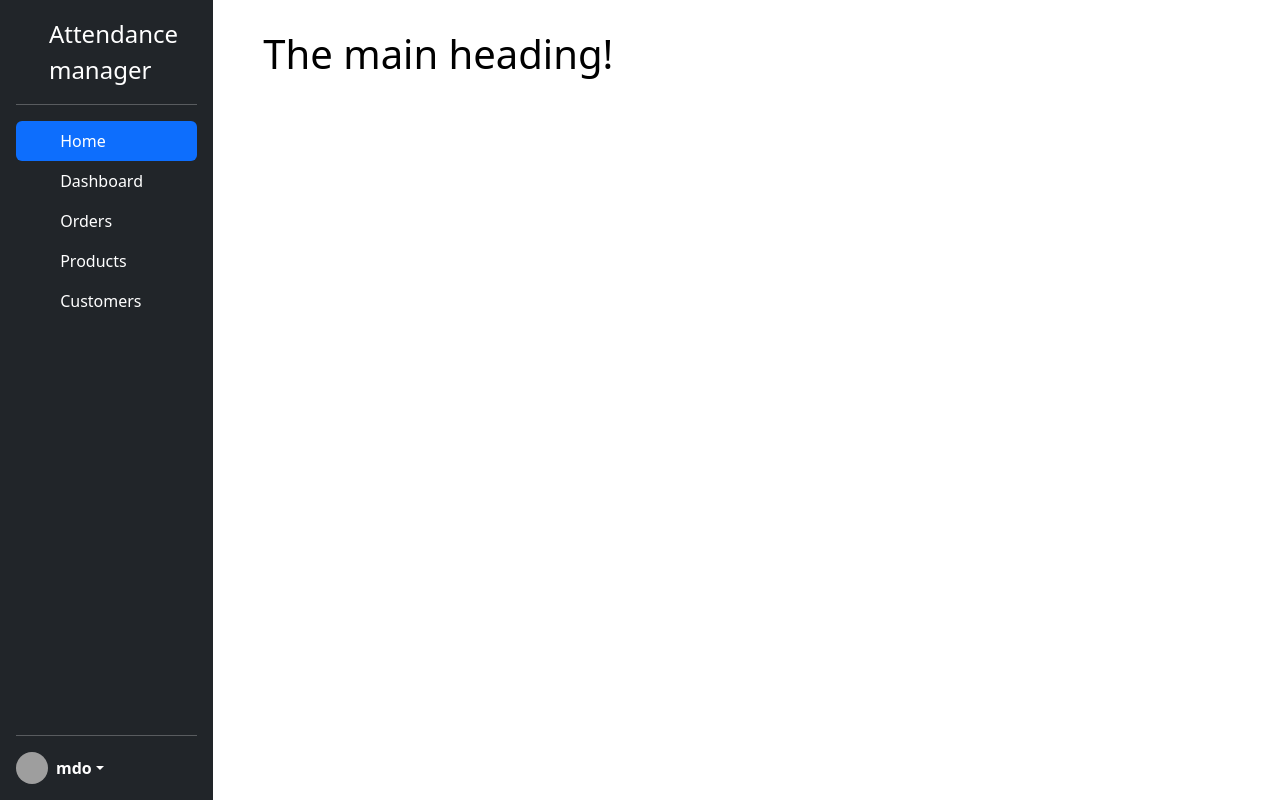
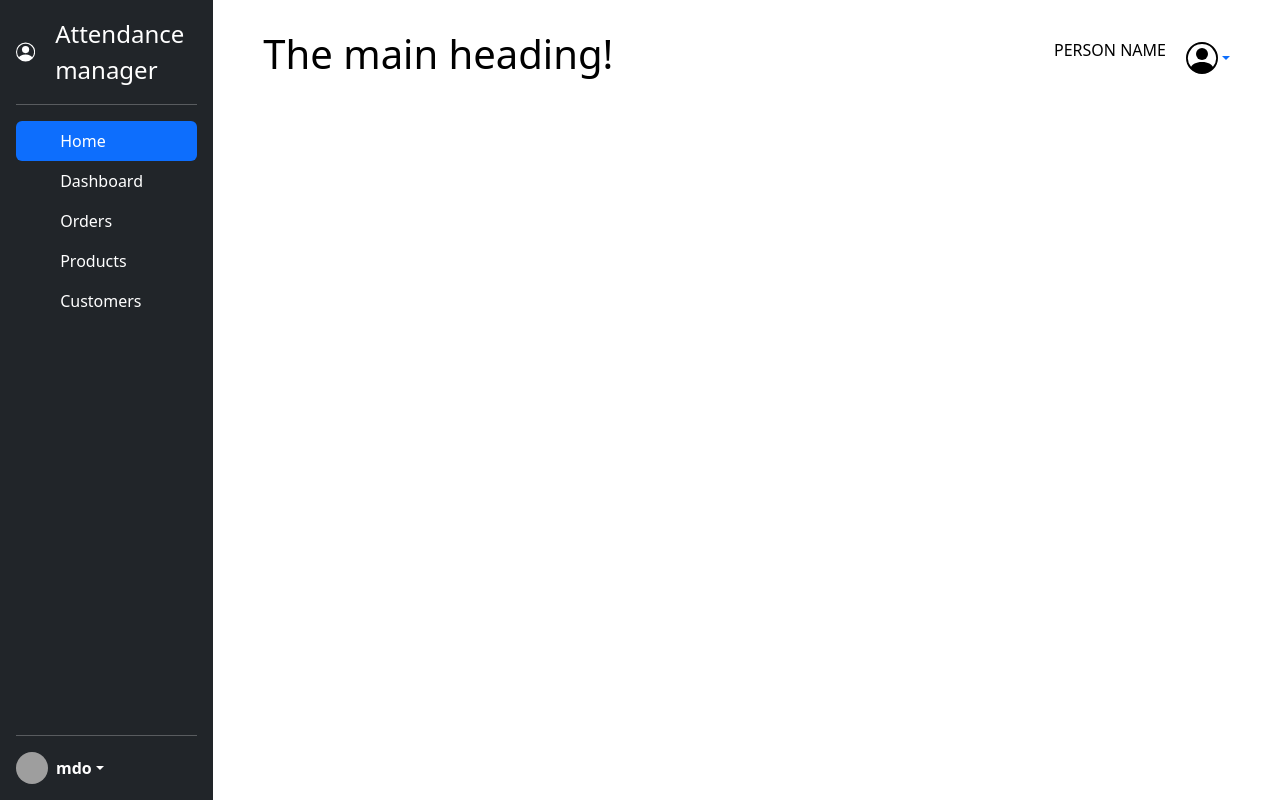
Before and after one commit to e9vkumar/attendance-system, a Django app: page /log/home/ in a window 1280 px wide. Run offline with Django 4.2, Linux system fonts and the light colour scheme; some libraries are stand-ins or nearby versions; grey boxes are pictures that could not be loaded.

Commit message:
new icon-corners

```diff
--- a/attendance_logger/templates/homepage2.html
+++ b/attendance_logger/templates/homepage2.html
@@ -17,11 +17,24 @@
         margin: 30px 50px ;
         color: black;
     }
+    .top-header{
+      display: flex;
+      justify-content: space-between;
+    }
+    .name-and-icon{
+      display: flex;
+      align-items: center;
+      gap: 20px;
+    }
     </style>
     <div class="main-page">
         <div class="d-flex flex-column flex-shrink-0 p-3 text-bg-dark bg-dark sidebar-main" >
-            <a href="/" class="d-flex align-items-center mb-3 mb-md-0 me-md-auto text-white text-decoration-none">
-              <svg class="bi pe-none me-2" width="40" height="32"><use xlink:href="#bootstrap"></use></svg>
+            <a href="/" class="d-flex align-items-center mb-3 mb-md-0 me-md-auto text-white text-decoration-none name-and-icon">
+              <svg xmlns="http://www.w3.org/2000/svg" width="32" height="32" fill="currentColor" class="bi bi-person-circle" viewBox="0 0 16 16">
+                <path d="M11 6a3 3 0 1 1-6 0 3 3 0 0 1 6 0"/>
+                <path fill-rule="evenodd" d="M0 8a8 8 0 1 1 16 0A8 8 0 0 1 0 8m8-7a7 7 0 0 0-5.468 11.37C3.242 11.226 4.805 10 8 10s4.757 1.225 5.468 2.37A7 7 0 0 0 8 1"/>
+              </svg>
+
               <span class="fs-4">Attendance manager</span>
             </a>
             <hr>
@@ -73,7 +86,28 @@
             </div>
           </div>
         <div class="page-content">
+          <div class="top-header">
             <h1>The main heading!</h1>
+            <div class="name-and-icon">
+              <p>PERSON NAME</p>
+              <div class="dropdown">
+                <a href="#" class="d-flex align-items-center text-decoration-none dropdown-toggle" data-bs-toggle="dropdown" aria-expanded="false">
+                  <svg xmlns="http://www.w3.org/2000/svg" width="32" height="32" fill="black" class="bi bi-person-circle" viewBox="0 0 16 16">
+                    <path d="M11 6a3 3 0 1 1-6 0 3 3 0 0 1 6 0"/>
+                    <path fill-rule="evenodd" d="M0 8a8 8 0 1 1 16 0A8 8 0 0 1 0 8m8-7a7 7 0 0 0-5.468 11.37C3.242 11.226 4.805 10 8 10s4.757 1.225 5.468 2.37A7 7 0 0 0 8 1"/>
+                  </svg>
+                </a>
+                <ul class="dropdown-menu dropdown-menu-dark text-small shadow">
+                  <li><a class="dropdown-item" href="#">New project...</a></li>
+                  <li><a class="dropdown-item" href="#">Settings</a></li>
+                  <li><a class="dropdown-item" href="#">Profile</a></li>
+                  <li><hr class="dropdown-divider"></li>
+                  <li><a class="dropdown-item" href="#">Sign out</a></li>
+                </ul>
+              </div>
+            </div>
+          </div>
+
         </div>
 
     </div>
```
